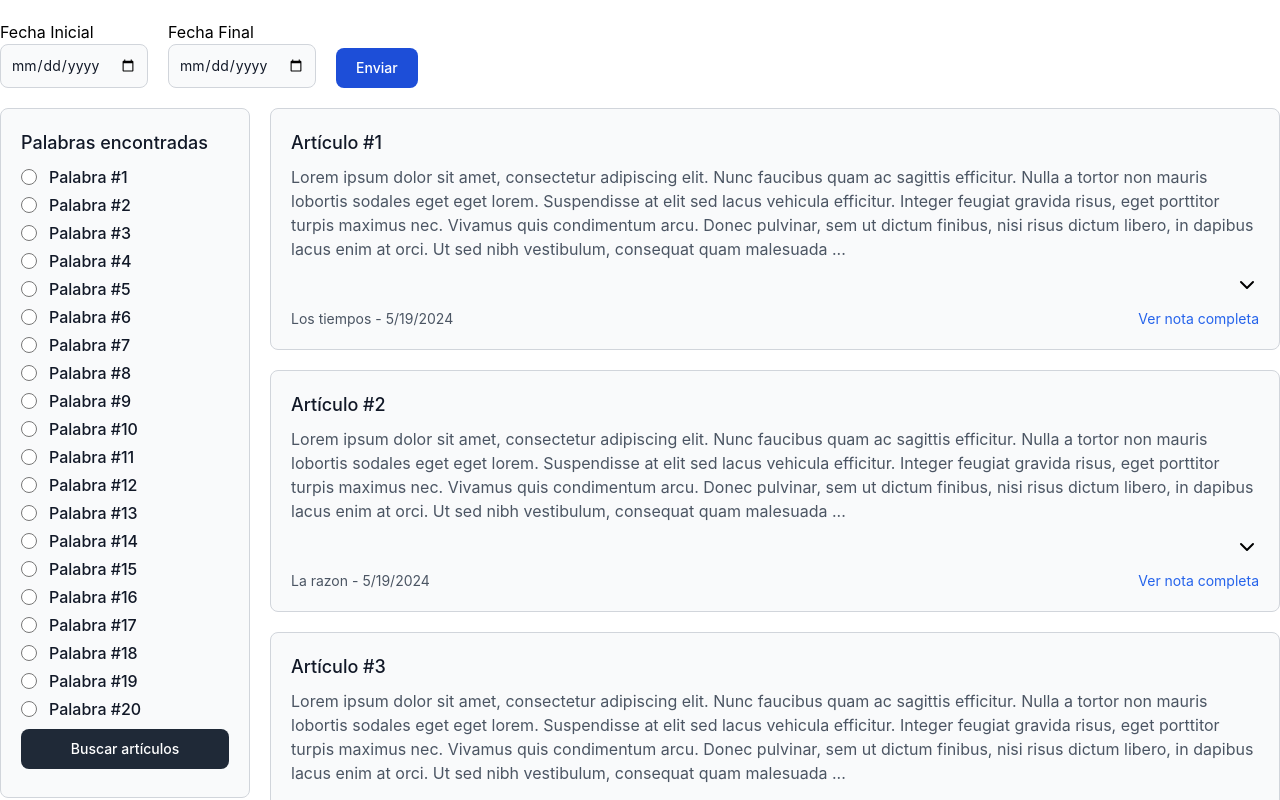
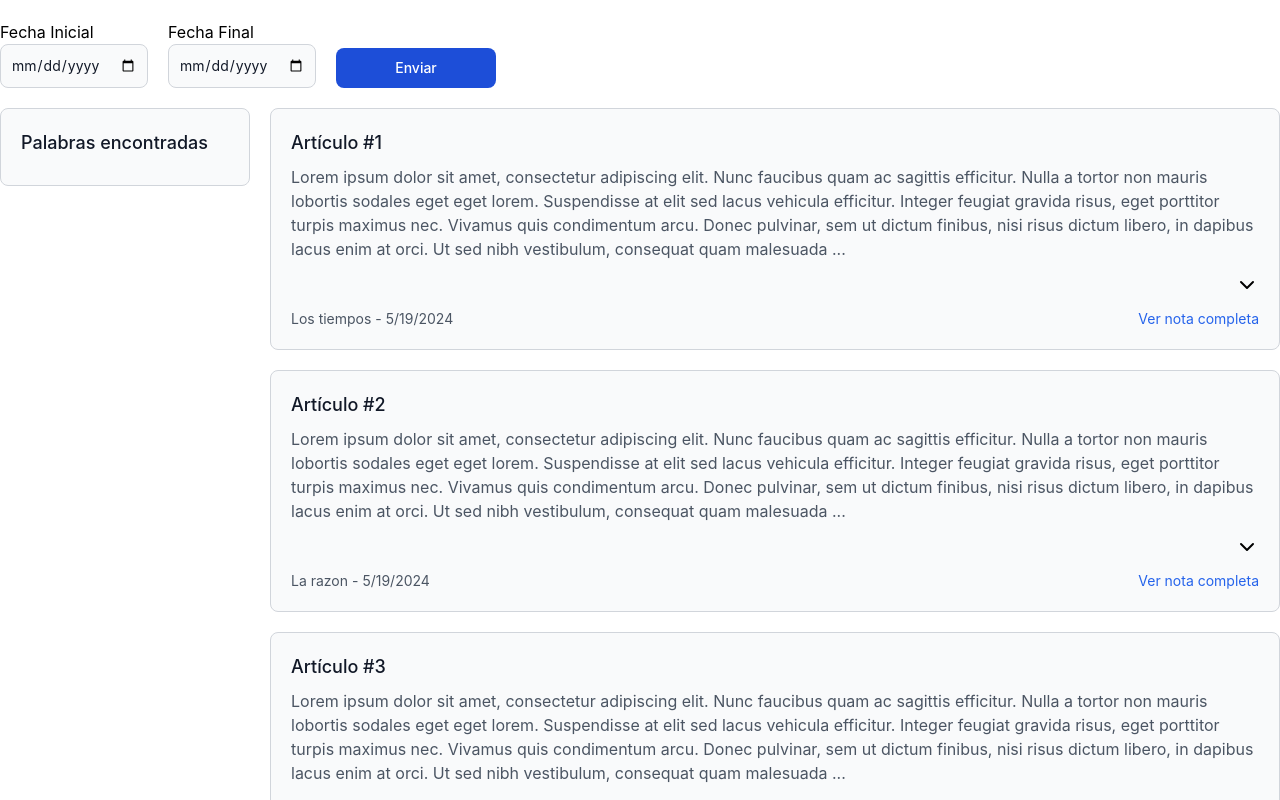
Before and after one commit to WilliamCallao/HadoopNewsTrends, a React (Vite) app in the folder frontend/: page / in a window 1280 px wide. Shown: the top 800 px of the page. Built offline with nearby package versions, Linux system fonts and the light colour scheme.

Commit message:
Workflow

```diff
--- a/frontend/package.json
+++ b/frontend/package.json
@@ -13,6 +13,7 @@
   "dependencies": {
     "react": "^18.2.0",
     "react-dom": "^18.2.0",
+    "react-icons": "^5.2.1",
     "socket.io-client": "^4.7.5"
   },
   "devDependencies": {
--- a/frontend/src/App.tsx
+++ b/frontend/src/App.tsx
@@ -1,42 +1,46 @@
 import { useState } from 'react'
 import { articlesData } from './data/articles'
 import { ArticleCard } from './components/article-card'
+import { FaSpinner } from 'react-icons/fa'
 
-const wordList = new Array(20).fill('').map((_, idx) => `Palabra #${idx + 1}`)
+type ProcessedTextItem = {
+  palabra: string
+  frecuencia: number
+}
 
 export const App = () => {
-  const [words, setWords] = useState(wordList)
-  const [selectedWord, setSelectedWord] = useState('')
+  const [words, setWords] = useState<string[]>([])
+  const [selectedWord, setSelectedWord] = useState<string>('')
   const [articles] = useState(articlesData)
-  const [news, setNews] = useState([])
-  const [startDate, setStartDate] = useState('')
-  const [endDate, setEndDate] = useState('')
+  const [news, setNews] = useState<any[]>([])
+  const [startDate, setStartDate] = useState<string>('')
+  const [endDate, setEndDate] = useState<string>('')
+  const [processedText, setProcessedText] = useState<ProcessedTextItem[]>([])
+  const [isLoading, setIsLoading] = useState<boolean>(false)
 
-  const onChangeSelectedWord = (e) => {
+  const onChangeSelectedWord = (e: React.ChangeEvent<HTMLInputElement>) => {
     setSelectedWord(e.target.id)
   }
 
-  const formatDateString = (date) => {
+  const formatDateString = (date: string) => {
     const [year, month, day] = date.split('-')
     return `${day}-${month}-${year}`
   }
 
-  const handleSubmit = async (e) => {
+  const handleSubmit = async (e: React.FormEvent<HTMLFormElement>) => {
     e.preventDefault()
+    setIsLoading(true)
     const formattedStartDate = formatDateString(startDate)
     const formattedEndDate = formatDateString(endDate)
-
     console.log(`Fecha Inicial: ${formattedStartDate}`)
     console.log(`Fecha Final: ${formattedEndDate}`)
-
     try {
-      // obtener las noticias
+      // Primer endpoint: obtener las noticias
       const response = await fetch(`http://localhost:3001/news?startDate=${formattedStartDate}&endDate=${formattedEndDate}`)
       const data = await response.json()
       console.log('Response from server:', data)
       setNews(data)
-
-      // obtener la cadena concatenada
+      // Segundo endpoint: obtener la cadena concatenada
       const response2 = await fetch('http://localhost:3001/concatenate-texts', {
         method: 'POST',
         headers: {
@@ -44,11 +48,24 @@ export const App = () => {
         },
         body: JSON.stringify({ articles: data })
       })
-      const concatenatedText = await response2.json()
-      console.log('Concatenated Text:', concatenatedText)
-
+      const result = await response2.json()
+      console.log('Concatenated Text:', result.concatenatedText)
+      // Llamar al endpoint process-text con el texto concatenado
+      const response3 = await fetch('http://localhost:3001/process-text', {
+        method: 'POST',
+        headers: {
+          'Content-Type': 'application/json'
+        },
+        body: JSON.stringify({ text: result.concatenatedText })
+      })
+      const processedData = await response3.json()
+      console.log('Processed Text Response:', processedData)
+      setProcessedText(processedData.result)
+      setWords(processedData.result.map((item: ProcessedTextItem) => `Palabra: ${item.palabra}, Frecuencia: ${item.frecuencia}`))
     } catch (error) {
       console.error('Error:', error)
+    } finally {
+      setIsLoading(false)
     }
   }
 
@@ -76,11 +93,17 @@ export const App = () => {
               onChange={(e) => setEndDate(e.target.value)}
             />
           </div>
-          <input
-            className="w-full cursor-pointer rounded-lg bg-blue-700 px-5 py-2.5 text-center text-sm font-medium text-white hover:bg-blue-800 focus:outline-none focus:ring-4 focus:ring-blue-300 sm:w-auto"
+          <button
+            className="w-full cursor-pointer rounded-lg bg-blue-700 px-5 py-2.5 text-center text-sm font-medium text-white hover:bg-blue-800 focus:outline-none focus:ring-4 focus:ring-blue-300 sm:w-40"
             type="submit"
-            value="Enviar"
-          />
+            disabled={isLoading}
+          >
+            {isLoading ? (
+              <FaSpinner className="animate-spin inline-block mr-2" />
+            ) : (
+              'Enviar'
+            )}
+          </button>
         </form>
       </header>
       <section className="mt-5 grid grid-cols-[250px_1fr] gap-5">
@@ -89,29 +112,21 @@ export const App = () => {
             Palabras encontradas
           </h3>
           <ul className="grid gap-1">
-            {words.map((word) => (
-              <li key={word}>
+            {processedText.map((wordObj, index) => (
+              <li key={index}>
                 <label className="flex items-center gap-1">
                   <input
                     className="h-4 w-4 border-gray-300 bg-gray-100 text-blue-600 focus:ring-2 focus:ring-blue-500"
-                    id={`word-${word}`}
+                    id={`word-${wordObj.palabra}`}
                     type="radio"
                     onChange={onChangeSelectedWord}
-                    checked={selectedWord === `word-${word}`}
+                    checked={selectedWord === `word-${wordObj.palabra}`}
                   />
-                  <span className="ms-2 font-medium text-gray-900">{word}</span>
+                  <span className="ms-2 font-medium text-gray-900">{`${wordObj.palabra} (${wordObj.frecuencia})`}</span>
                 </label>
               </li>
             ))}
           </ul>
-          <button
-            className="my-2 w-full rounded-lg bg-gray-800 px-5 py-2.5 text-sm font-medium text-white hover:bg-gray-900 focus:outline-none focus:ring-4 focus:ring-gray-300"
-            onClick={() => {
-              setWords([...words, `Palabra #${words.length + 1}`])
-            }}
-          >
-            Buscar artículos
-          </button>
         </aside>
         <div className="mb-5 grid gap-5">
           {articles.map((article) => (
```
Also changed, not shown: 1 other file (tests, documents, lock files or other folders).
